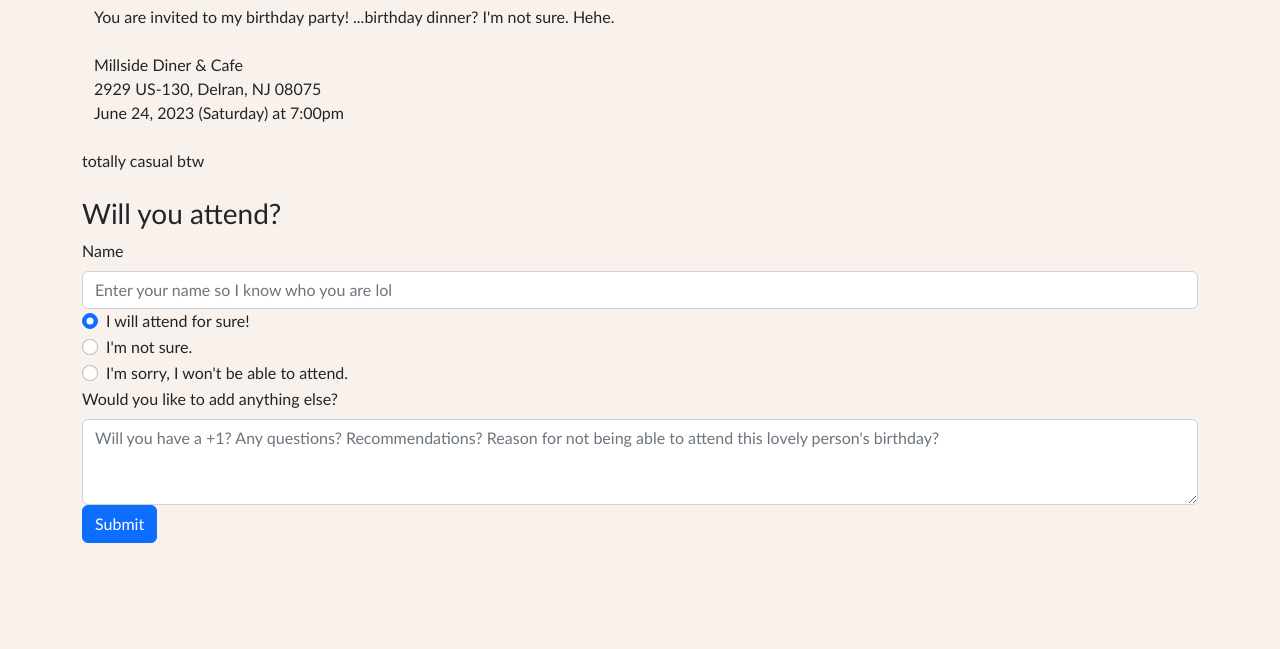
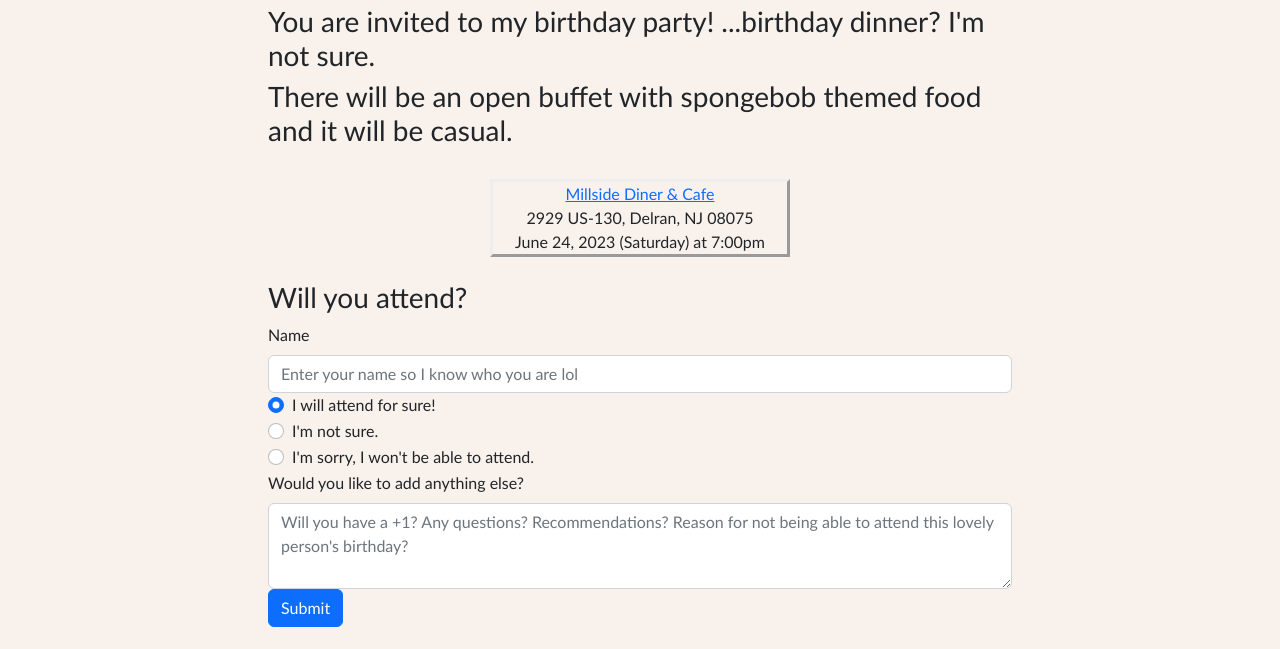
Before and after one commit to azimezn/azime_birthday, a website: page public/index.html in a window 1280 px wide. Shown: the part 151-800 px from the top of the page. Drawn offline with nearby package versions, Linux system fonts and the light colour scheme.

Commit message:
added more styling

```diff
--- a/public/assets/css/style.css
+++ b/public/assets/css/style.css
@@ -21,3 +21,21 @@ body {
 /* .navbar-azime a {
     color: white;
 } */
+
+.intro-text,
+.form-azime {
+    width: 60vw;
+}
+
+.place-info {
+    width: 300px;
+    border-style: outset;
+    text-align: center;
+}
+
+@media screen and (max-width: 992px) {
+    .intro-text,
+    .form-azime {
+      width: 90vw;
+    }
+  }
--- a/public/assets/js/index.js
+++ b/public/assets/js/index.js
@@ -13,11 +13,11 @@ $("#myForm").submit(function (event) {
         data: formData,
         success: function (response) {
             console.log(response);
-            alert("Data saved successfully");
+            alert("I got your message! Thank you!");
         },
         error: function (xhr, status, error) {
             console.log(xhr);
-            alert("An error occurred: " + status + "nError: " + error);
+            alert("Oh no. An error occurred: " + status + "nError: " + error + "Your message was not saved, please text me");
         }
     });
 });
--- a/public/index.html
+++ b/public/index.html
@@ -52,19 +52,24 @@
   </nav>
 
   <div class="container">
-    <div class="container-fluid">You are invited to my birthday party! ...birthday dinner? I'm not sure. Hehe.</div>
+    <div class="container-fluid intro-text">
+      <h3>You are invited to my birthday party! ...birthday dinner? I'm not sure.</h3>
+      <h3>There will be an open buffet with spongebob themed food and it will be casual.</h3>
+    </div>
     <br>
-    <div class="container-fluid">Millside Diner & Cafe</div>
-    <div class="container-fluid">2929 US-130, Delran, NJ 08075</div>
-    <div class="container-fluid">June 24, 2023 (Saturday) at 7:00pm</div>
-    <br>
-    <div>totally casual btw</div>
+    <div class="container-fluid place-info">
+      <div><a href="https://goo.gl/maps/3YBXGB7a2RS7TXbv5" target="_blank">Millside Diner &
+          Cafe</a></div>
+      <div>2929 US-130, Delran, NJ 08075</div>
+      <div>June 24, 2023 (Saturday) at 7:00pm</div>
+    </div>
+
     <br>
   </div>
 
 
   <!-- FORM -->
-  <div class="container">
+  <div class="container form-azime">
     <h3>Will you attend?</h3>
 
     <form id="myForm" method="POST" action="/formSubmit" enctype='application/x-www-form-urlencoded'>
```
Also changed, not shown: server.js (+0 -15 lines).
